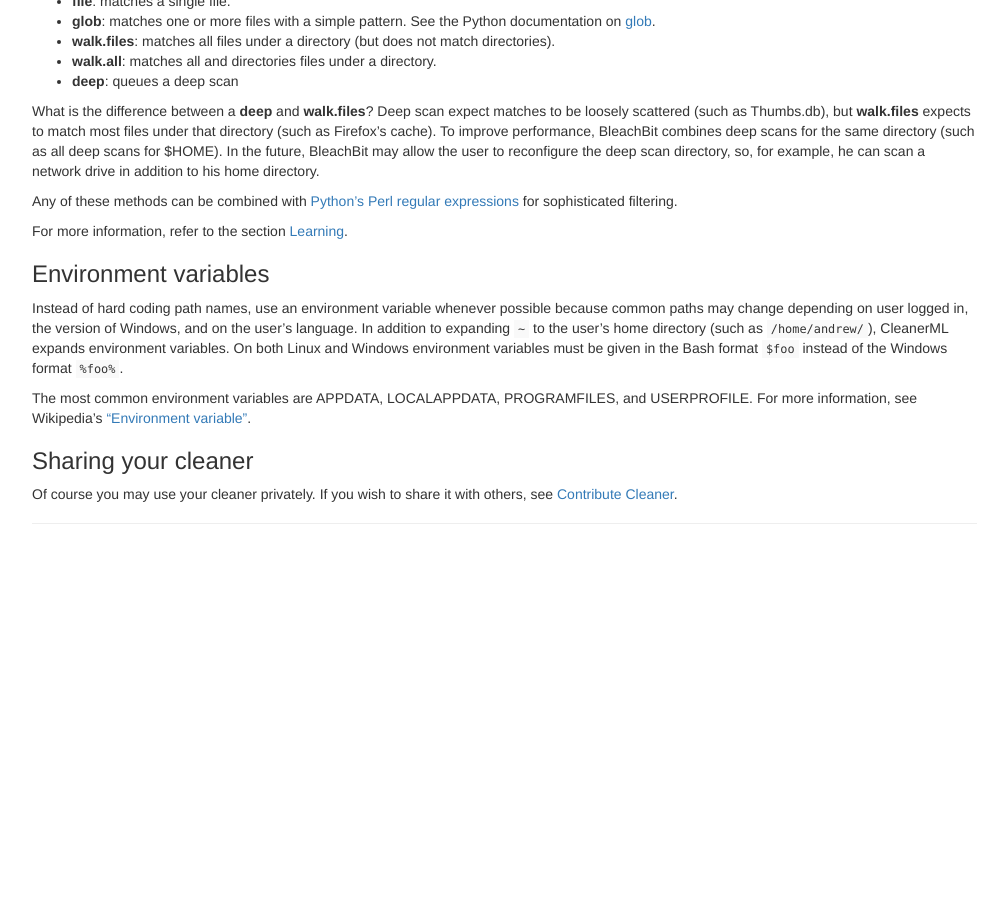
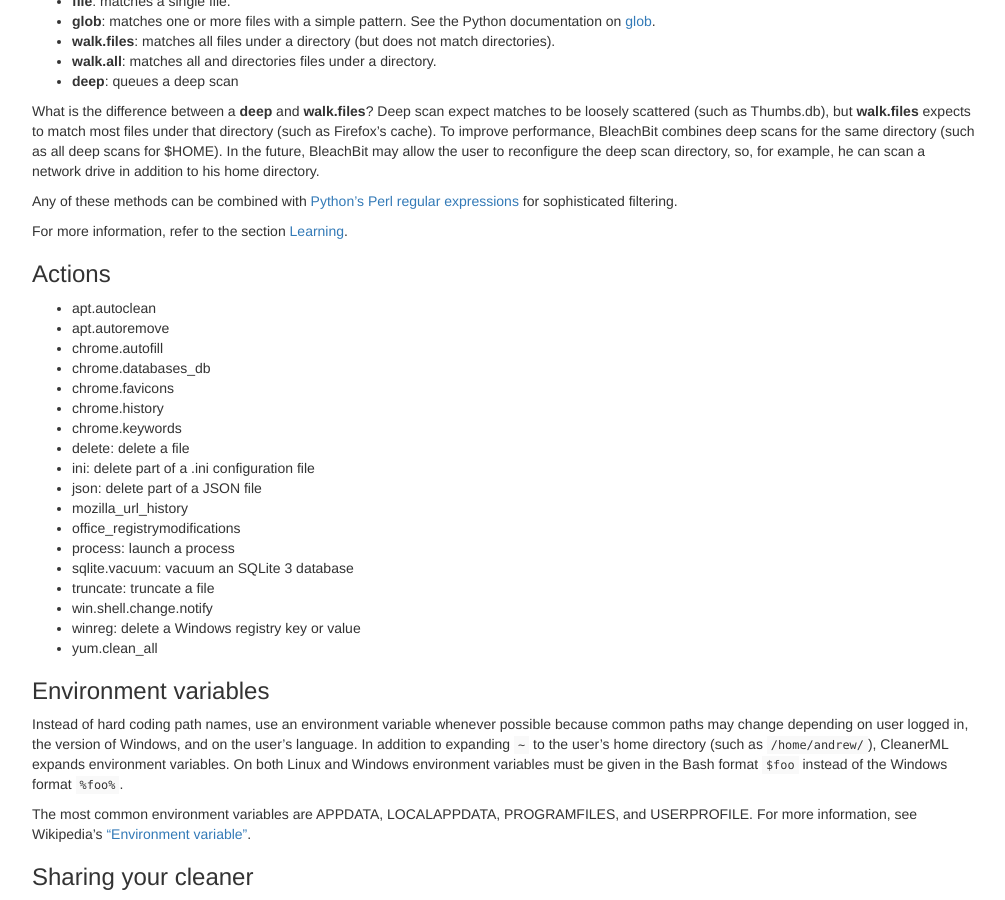
Before and after one commit to bleachbit/docs, a Jekyll site: the page built from _posts/2015-09-25-cleanerml.md, in a window 1280 px wide and 900 px high, scrolled down 1368 px. Shown: the whole window, without its empty margins (233-1238 px from the left). Built offline with Jekyll 4.4.1, drawn with Linux system fonts in a browser that asks for light colours; Markdown is read by kramdown in place of the engine named in the settings; before the commit the page ends 1953 px from its top, so only the background shows below that.

Commit message:
Add list of actions

````diff
--- a/_posts/2015-09-25-cleanerml.md
+++ b/_posts/2015-09-25-cleanerml.md
@@ -76,6 +76,27 @@
 
 For more information, refer to the section [Learning](#learning-cleanerml).
 
+### Actions
+
+* apt.autoclean
+* apt.autoremove
+* chrome.autofill
+* chrome.databases_db
+* chrome.favicons
+* chrome.history
+* chrome.keywords
+* delete: delete a file
+* ini: delete part of a .ini configuration file
+* json: delete part of a JSON file
+* mozilla_url_history
+* office_registrymodifications
+* process: launch a process
+* sqlite.vacuum: vacuum an SQLite 3 database
+* truncate: truncate a file
+* win.shell.change.notify
+* winreg: delete a Windows registry key or value
+* yum.clean_all
+
 ### Environment variables
 
 Instead of hard coding path names, use an environment variable whenever possible because common paths may change depending on user logged in, the version of Windows, and on the user's language. In addition to expanding ```~``` to the user's home directory (such as ```/home/andrew/```), CleanerML expands environment variables. On both Linux and Windows environment variables must be given in the Bash format ```$foo``` instead of the Windows format ```%foo%```.
````
